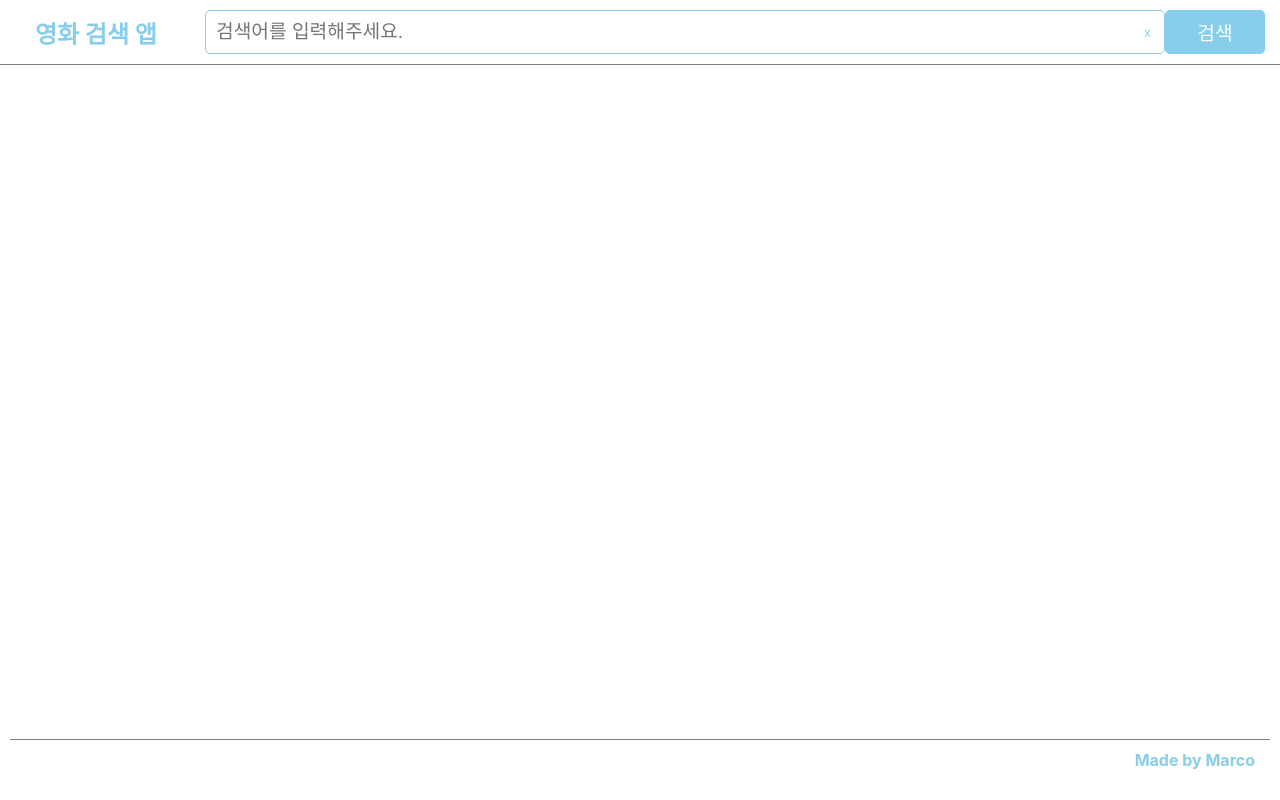
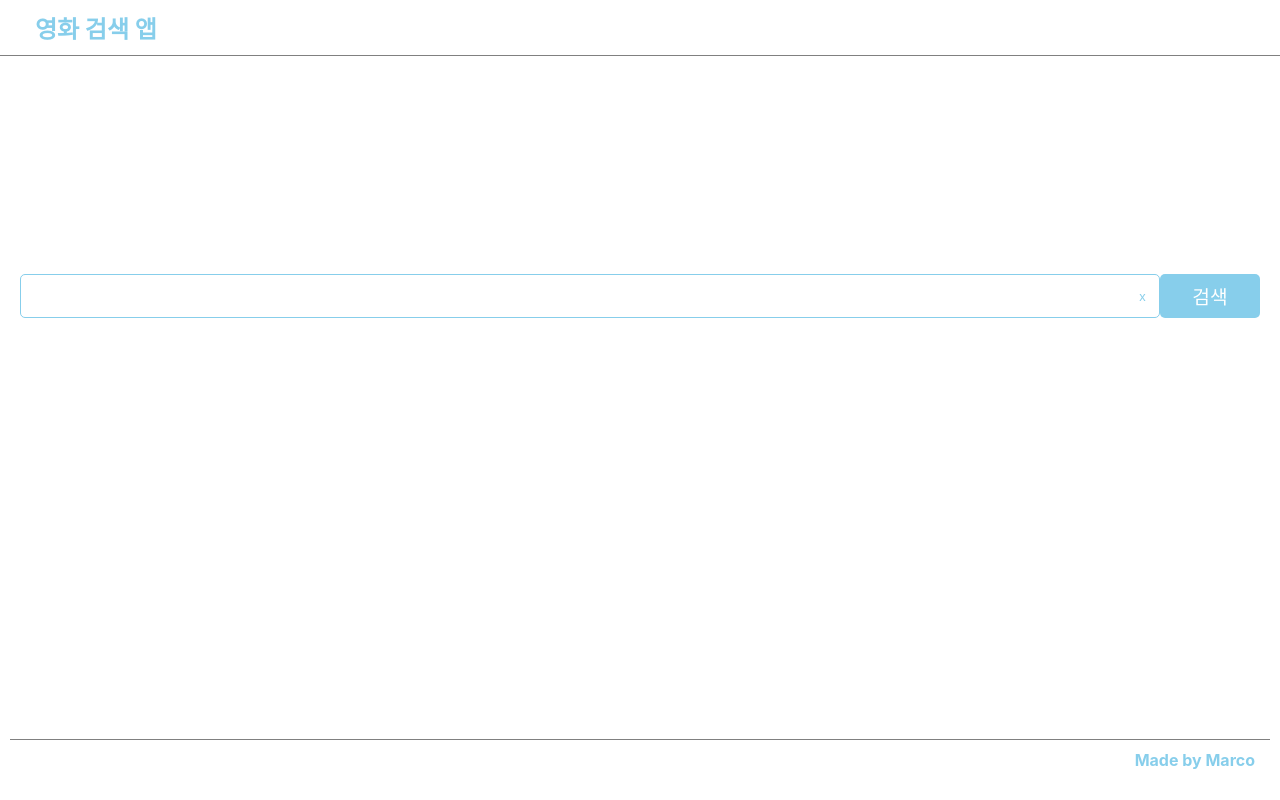
Before and after one commit to beta1360/search-movie-next, a Next.js app: page / in a window 1280 px wide. Built offline with nearby package versions, Linux system fonts and the light colour scheme.

Commit message:
feat: Set search-engine

```diff
--- a/components/layouts/BaseLayout.tsx
+++ b/components/layouts/BaseLayout.tsx
@@ -6,13 +6,15 @@ import Footer from "@/components/layouts/Footer"
 import { css } from '@emotion/react'
 
 const containerStyle = css`
-  padding: 40px auto 60px;
+  padding: 40px 10px 60px;
   flex: 1 1 auto;
 `
 
 const BaseLayout = ({ children }: { children: ReactElement }) => {
   const router = useRouter()
   const [keyword, setKeyword] = useState('')
+  const isMainPage = useMemo(() => !((router.query?.keyword || '').length > 0), [router.query.keyword])
+  const defaultKeyword = useMemo(() => (router.query?.keyword || '') as string, [router.query.keyword])
 
   const onChangeKeyword = useCallback((value: string) => {
     setKeyword(value)
@@ -30,8 +32,8 @@ const BaseLayout = ({ children }: { children: ReactElement }) => {
   return (
     <>
       <TopLayout
-        isMainPage={false}
-        defaultKeyword={keyword}
+        isMainPage={isMainPage}
+        defaultKeyword={defaultKeyword}
         goToMainPage={goToMainPage}
         onChange={onChangeKeyword}
         handleSubmit={searchMovies}
--- a/pages/index.tsx
+++ b/pages/index.tsx
@@ -1,8 +1,35 @@
 import type { NextPage } from 'next'
+import { useState, useCallback } from 'react'
+import { useRouter } from 'next/router'
+import Search from '@/components/shared/Search'
+import { css } from '@emotion/react'
+
+const mainPageStyle = css`
+  margin-top: 150px;
+`
 
 const Home: NextPage = () => {
+  const router = useRouter()
+  const [keyword, setKeyword] = useState('')
+
+  const onChangeKeyword = useCallback((value: string) => {
+    setKeyword(value)
+  }, [])
+
+  const searchMovies = useCallback((e: React.SyntheticEvent) => {
+    e.preventDefault()
+    router.push({ pathname: '/search', query: { keyword } })
+  }, [keyword, router])
+
   return (
-    <div className="main-page__wrapper">
+    <div
+      className="main-page__wrapper"
+      css={mainPageStyle}
+    >
+      <Search
+        onChange={onChangeKeyword}
+        handleSubmit={searchMovies}
+      />
     </div>
   )
 }
```
